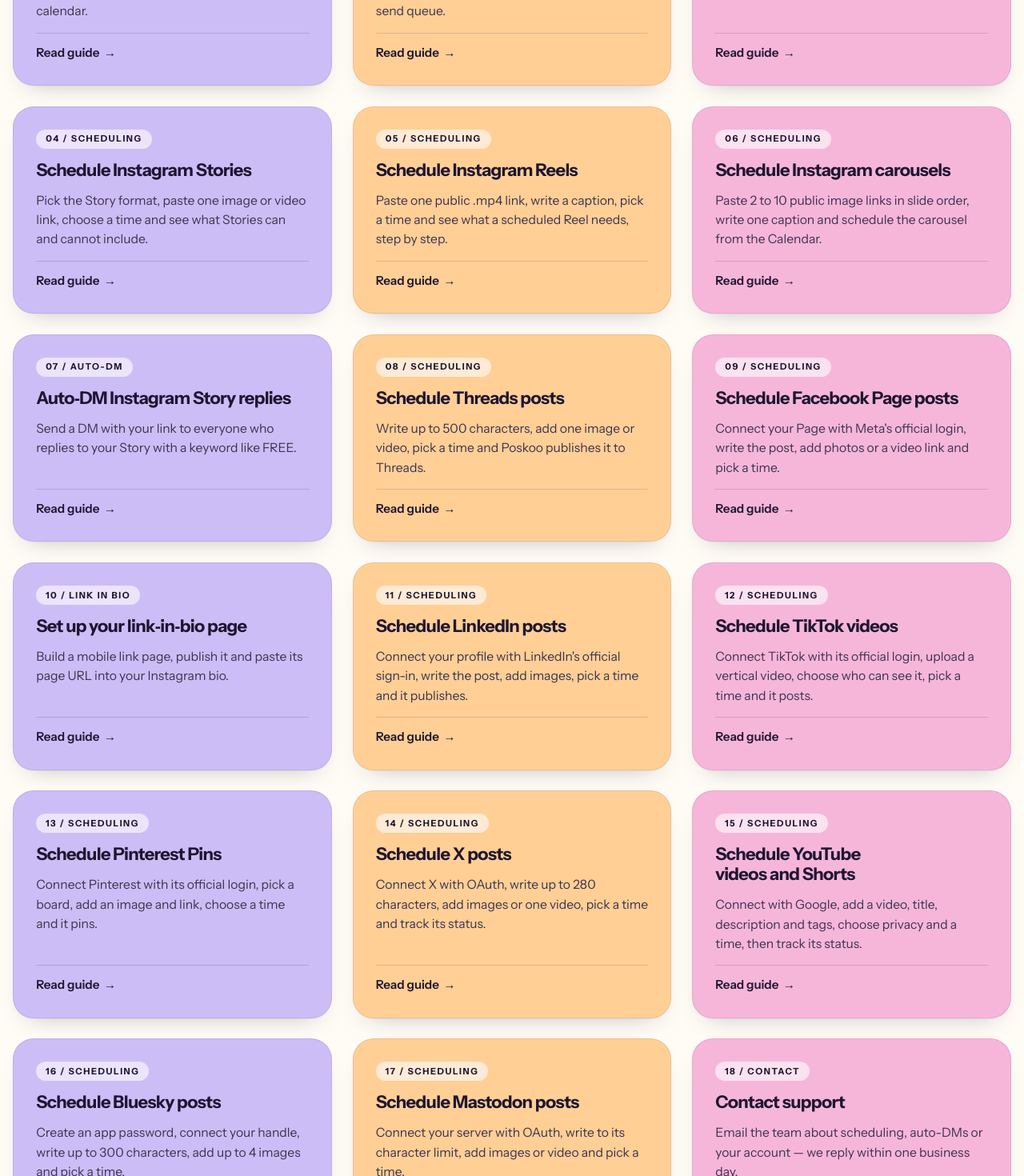
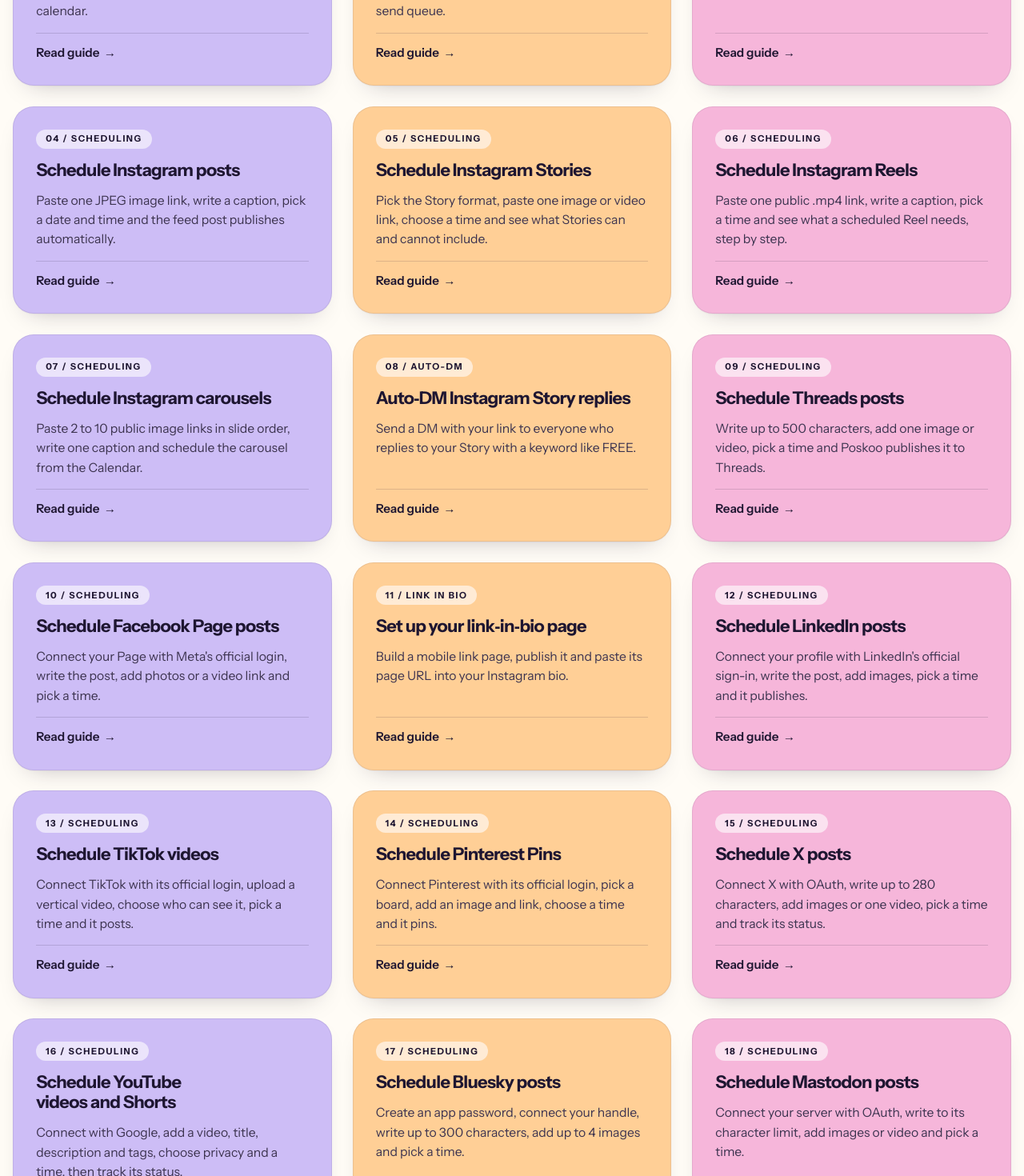
Before and after one commit to Ramanmakkar1/socialapp, a Next.js app: page /help in a window 1280 px wide. Shown: the part 940-2410 px from the top of the page at 80% size. Built offline with nearby package versions, Linux system fonts and the light colour scheme; no server answers.

Commit message:
autopilot: Link the new Instagram posts guide from the help hub, Instagram scheduler and sibling guides
Task #14122, written by local Qwen.

```diff
--- a/src/app/help/page.tsx
+++ b/src/app/help/page.tsx
@@ -39,106 +39,113 @@ const guides = [
     go: "Read guide",
   },
   {
+    href: "/help/schedule-instagram-posts",
+    no: "04 / Scheduling",
+    title: "Schedule Instagram posts",
+    text: "Paste one JPEG image link, write a caption, pick a date and time and the feed post publishes automatically.",
+    go: "Read guide",
+  },
+  {
     href: "/help/schedule-instagram-stories",
-    no: "04 / Scheduling",
+    no: "05 / Scheduling",
     title: "Schedule Instagram Stories",
     text: "Pick the Story format, paste one image or video link, choose a time and see what Stories can and cannot include.",
     go: "Read guide",
   },
   {
     href: "/help/schedule-instagram-reels",
-    no: "05 / Scheduling",
+    no: "06 / Scheduling",
     title: "Schedule Instagram Reels",
     text: "Paste one public .mp4 link, write a caption, pick a time and see what a scheduled Reel needs, step by step.",
     go: "Read guide",
   },
   {
     href: "/help/schedule-instagram-carousel",
-    no: "06 / Scheduling",
+    no: "07 / Scheduling",
     title: "Schedule Instagram carousels",
     text: "Paste 2 to 10 public image links in slide order, write one caption and schedule the carousel from the Calendar.",
     go: "Read guide",
   },
   {
     href: "/help/instagram-story-reply-auto-dm",
-    no: "07 / Auto-DM",
+    no: "08 / Auto-DM",
     title: "Auto-DM Instagram Story replies",
     text: "Send a DM with your link to everyone who replies to your Story with a keyword like FREE.",
     go: "Read guide",
   },
   {
     href: "/help/schedule-threads-posts",
-    no: "08 / Scheduling",
+    no: "09 / Scheduling",
     title: "Schedule Threads posts",
     text: "Write up to 500 characters, add one image or video, pick a time and Poskoo publishes it to Threads.",
     go: "Read guide",
   },
   {
     href: "/help/schedule-facebook-posts",
-    no: "09 / Scheduling",
+    no: "10 / Scheduling",
     title: "Schedule Facebook Page posts",
     text: "Connect your Page with Meta's official login, write the post, add photos or a video link and pick a time.",
     go: "Read guide",
   },
   {
     href: "/help/instagram-link-in-bio-setup",
-    no: "10 / Link in bio",
+    no: "11 / Link in bio",
     title: "Set up your link-in-bio page",
     text: "Build a mobile link page, publish it and paste its page URL into your Instagram bio.",
     go: "Read guide",
   },
   {
     href: "/help/schedule-linkedin-posts",
-    no: "11 / Scheduling",
+    no: "12 / Scheduling",
     title: "Schedule LinkedIn posts",
     text: "Connect your profile with LinkedIn's official sign-in, write the post, add images, pick a time and it publishes.",
     go: "Read guide",
   },
   {
     href: "/help/schedule-tiktok-posts",
-    no: "12 / Scheduling",
+    no: "13 / Scheduling",
     title: "Schedule TikTok videos",
     text: "Connect TikTok with its official login, upload a vertical video, choose who can see it, pick a time and it posts.",
     go: "Read guide",
   },
   {
     href: "/help/schedule-pinterest-posts",
-    no: "13 / Scheduling",
+    no: "14 / Scheduling",
     title: "Schedule Pinterest Pins",
     text: "Connect Pinterest with its official login, pick a board, add an image and link, choose a time and it pins.",
     go: "Read guide",
   },
   {
     href: "/help/schedule-x-posts",
-    no: "14 / Scheduling",
+    no: "15 / Scheduling",
     title: "Schedule X posts",
     text: "Connect X with OAuth, write up to 280 characters, add images or one video, pick a time and track its status.",
     go: "Read guide",
   },
   {
     href: "/help/schedule-youtube-videos",
-    no: "15 / Scheduling",
+    no: "16 / Scheduling",
     title: "Schedule YouTube videos and Shorts",
     text: "Connect with Google, add a video, title, description and tags, choose privacy and a time, then track its status.",
     go: "Read guide",
   },
   {
     href: "/help/schedule-bluesky-posts",
-    no: "16 / Scheduling",
+    no: "17 / Scheduling",
     title: "Schedule Bluesky posts",
     text: "Create an app password, connect your handle, write up to 300 characters, add up to 4 images and pick a time.",
     go: "Read guide",
   },
   {
     href: "/help/schedule-mastodon-posts",
-    no: "17 / Scheduling",
+    no: "18 / Scheduling",
     title: "Schedule Mastodon posts",
     text: "Connect your server with OAuth, write to its character limit, add images or video and pick a time.",
     go: "Read guide",
   },
   {
     href: "/contact",
-    no: "18 / Contact",
+    no: "19 / Contact",
     title: "Contact support",
     text: "Email the team about scheduling, auto-DMs or your account — we reply within one business day.",
     go: "Contact us",
--- a/src/app/help/schedule-instagram-carousel/page.tsx
+++ b/src/app/help/schedule-instagram-carousel/page.tsx
@@ -125,6 +125,7 @@ const faqJsonLd = {
 };
 
 const related = [
+  { href: "/help/schedule-instagram-posts", label: "Schedule Instagram posts" },
   { href: "/help/schedule-instagram-reels", label: "Schedule Instagram Reels" },
   { href: "/help/schedule-instagram-stories", label: "Schedule Instagram Stories" },
   { href: "/instagram-scheduler", label: "Instagram scheduler" },
--- a/src/app/help/schedule-instagram-reels/page.tsx
+++ b/src/app/help/schedule-instagram-reels/page.tsx
@@ -128,6 +128,7 @@ const faqJsonLd = {
 };
 
 const related = [
+  { href: "/help/schedule-instagram-posts", label: "Schedule Instagram posts" },
   { href: "/help/schedule-instagram-stories", label: "Schedule Instagram Stories" },
   { href: "/instagram-scheduler", label: "Instagram scheduler" },
   { href: "/instagram-auto-dm", label: "Instagram auto DM" },
--- a/src/app/instagram-scheduler/page.tsx
+++ b/src/app/instagram-scheduler/page.tsx
@@ -24,7 +24,7 @@ type Mark = boolean | string;
 
 // One card per Instagram format: shape preview + what Poskoo can do with it.
 const formats: { name: string; ratio: string; shape: [number, number]; media: string; rows: [string, Mark][]; guide?: string }[] = [
-  { name: "Feed post", ratio: "1:1, 4:5 or 1.91:1", shape: [4, 5], media: "Image", rows: [["Schedule & auto-publish", true], ["Suggested times", true], ["First comment", true], ["AI captions", true], ["Comment-to-DM", true]], guide: "/help/schedule-instagram-carousel" },
+  { name: "Feed post", ratio: "1:1, 4:5 or 1.91:1", shape: [4, 5], media: "Image", rows: [["Schedule & auto-publish", true], ["Suggested times", true], ["First comment", true], ["AI captions", true], ["Comment-to-DM", true]], guide: "/help/schedule-instagram-posts" },
   { name: "Reel", ratio: "9:16 (1080×1920)", shape: [9, 16], media: "Video (.mp4)", rows: [["Schedule & auto-publish", true], ["Suggested times", true], ["First comment", true], ["AI captions", true], ["Comment-to-DM", true]], guide: "/help/schedule-instagram-reels" },
   { name: "Carousel", ratio: "same ratio on every slide", shape: [1, 1], media: "2–10 images", rows: [["Schedule & auto-publish", true], ["Suggested times", true], ["First comment", true], ["AI captions", true], ["Comment-to-DM", true]], guide: "/help/schedule-instagram-carousel" },
   { name: "Story", ratio: "9:16 (1080×1920)", shape: [9, 16], media: "Image or video", rows: [["Schedule & auto-publish", true], ["Suggested times", true], ["First comment", "Not on Stories (API limit)"], ["AI captions", "No captions on Stories (API limit)"], ["Comment-to-DM", "Via story replies"]], guide: "/help/schedule-instagram-stories" },
```
